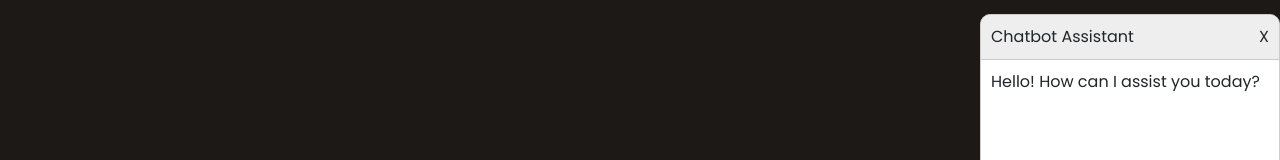
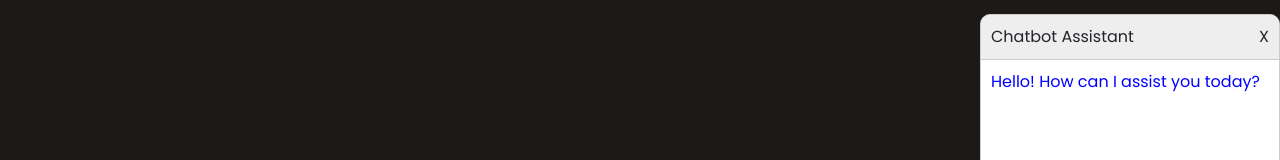
Before and after one commit to ISY5001/AnimeRecommendation_frontend, a Vue app: page / in a window 1280 px wide. Both pictures are taken after a click on the element 1222 px from the left and 742 px from the top of the page. Shown: the part 386-546 px from the top of the page. Built offline with nearby package versions, Linux system fonts and the light colour scheme.

Commit message:
changed a little bit

```diff
--- a/src/components/FloatingChatBot.vue
+++ b/src/components/FloatingChatBot.vue
@@ -8,14 +8,19 @@
 
 
     <div v-if="showDialog" class="chatbot-dialog" @click="showIcon">
+
       <div class="chatbot-header">
         <h4>Chatbot Assistant</h4>
         <button @click="closeDialog">X</button>
+
       </div>
 
-      <div class="chatbot-messages">
-        <div class="message" v-for="message in messages" :key="message.id">
-          <span :class="message.sender">{{ message.text }}</span>
+      <div class="chatbot-messages" ref="messages">
+      <div v-for="message in messages" :key="message.id" class="message" :class="message.sender">
+        <span>{{ message.text }}</span>
+        <div v-if="message.sender === 'chatbot' && message.loading" class="loading">
+          <img src="../assets/loading.gif" alt="Loading..." /> <!-- 可以是一个加载 GIF -->
+        </div>
       </div>
     </div>
 
@@ -44,6 +49,14 @@ import axios from "axios";
 
       };
     },
+    watch: {
+    messages() {
+      this.$nextTick(() => {
+        const container = this.$refs.messages;
+        container.scrollTop = container.scrollHeight;
+      });
+    },
+  },
     methods: {
       toggleChatbot() {
         this.showIcon = !this.showIcon;
@@ -69,12 +82,20 @@ import axios from "axios";
           sender: 'user',
         });
 
-          this.sendToServer(this.inputMessage);  // 发送用户输入到服务器
+        // 添加一个聊天机器人的加载消息
+        const loadingMessage = {
+          id: this.messages.length + 1,
+          text: '...',
+          sender: 'chatbot',
+          loading: true,
+        };
+        //this.messages.push(loadingMessage);
+
+        this.sendToServer(this.inputMessage, loadingMessage);
         this.inputMessage = '';
-          // Here, you can also add a function to handle user's message and generate chatbot's response
       }
     },
-      async sendToServer(message) {
+      async sendToServer(message, loadingMessage) {
       try {
 
         const response = await axios.post(`${"http://127.0.0.1:8282"}/chatbot`, {
@@ -89,6 +110,8 @@ import axios from "axios";
                 sender: 'chatbot',
             });
         }
+        // 移除加载消息
+        this.messages = this.messages.filter(msg => msg !== loadingMessage);
       } catch (error) {
         console.error('There was an error!', error);
       }
@@ -168,4 +191,8 @@ import axios from "axios";
     margin-right: 10px;
     padding: 5px;
   }
+  .loading img {
+  width: 30px;
+  height: auto;
+}
   </style>
```
Also changed, not shown: src/assets/loading.gif (added), 1 other file (tests, documents, lock files or other folders). Lines whose indentation alone changed are shown as unchanged.
